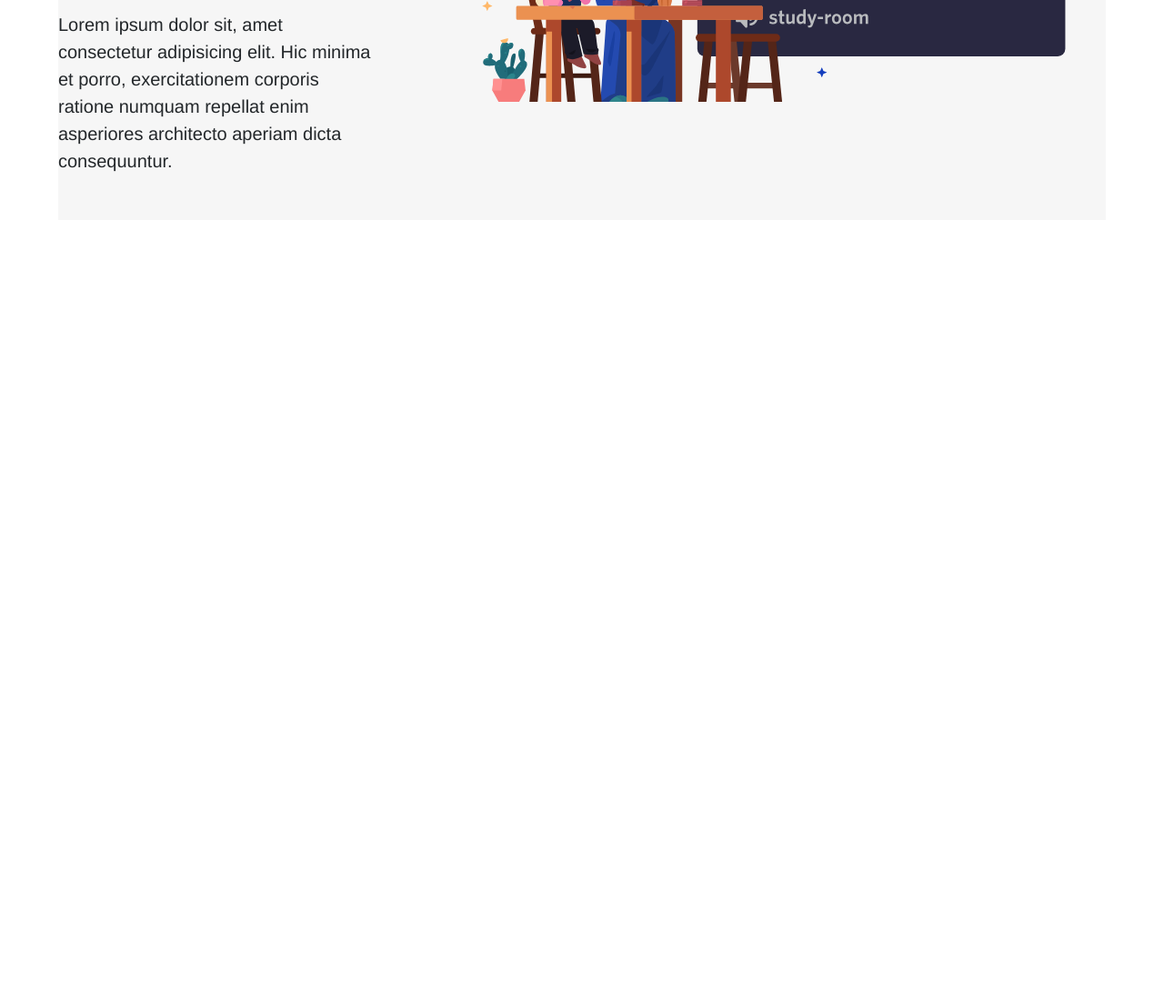
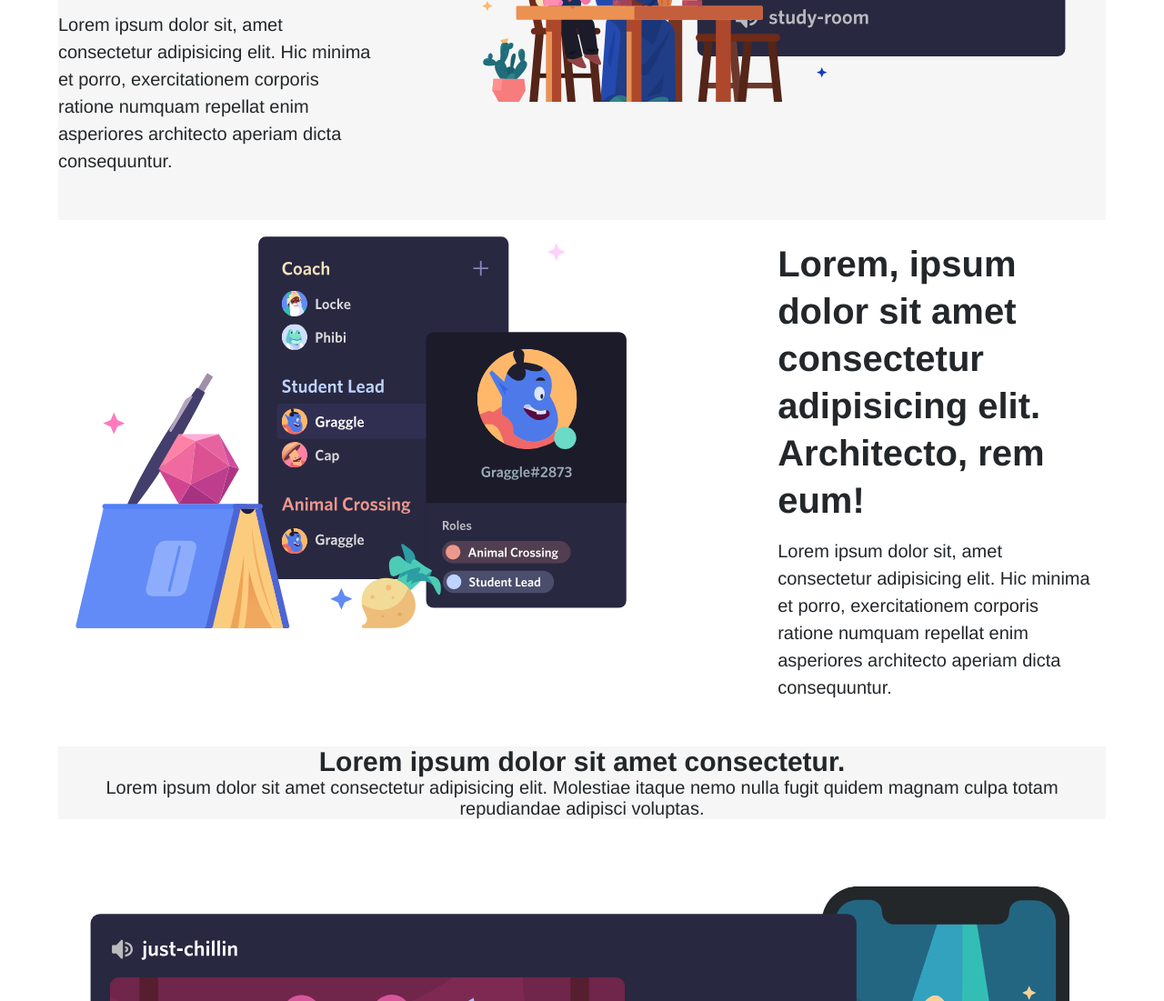
Before and after one commit to AlbertoCiuf/htmlcss-discord, a plain HTML site: page index.html in a window 1280 px wide. Shown: the part 1543-2644 px from the top of the page at 91% size. Before the commit the page ends 1785 px from the top, so only its background shows below. Drawn offline with Linux system fonts and the light colour scheme.

Commit message:
beta main sections

```diff
--- a/css/style.css
+++ b/css/style.css
@@ -120,8 +120,6 @@ header {
 }
 
 /* MAIN */
-
-
 main section:nth-child(even) {
   background-color: #F6F6F6;
 }
@@ -156,3 +154,11 @@ section.main-content img#mage-voice-connected {
 .main-content.text p {
   line-height: 1.5em;
 }
+
+.main-content .section-top, .main-content .section-bottom {
+  text-align: center;
+}
+
+.main-content .section-bottom img#big-videocall {
+  width: 100%;
+}
--- a/index.html
+++ b/index.html
@@ -86,9 +86,34 @@
         </section>
 
         <!-- sezione 3 -->
+        <section class="main-content container clearfix">
+          <img id="book-profile" src="img/item3.svg" alt="book">
+          <div class="main-content text">
+            <h2>
+            Lorem, ipsum dolor sit amet consectetur adipisicing elit. Architecto, rem eum!
+           </h2>
+            <p>
+              Lorem ipsum dolor sit, amet consectetur adipisicing elit. Hic minima et porro, exercitationem corporis ratione numquam repellat enim asperiores architecto aperiam dicta consequuntur.
+            </p>
+          </div>
+        </section>
+
         <!-- sezione 4 più grande -->
+        <section class="main-content container">
           <!-- sez4 top -->
+          <div class="section-top">
+            <h2>
+              Lorem ipsum dolor sit amet consectetur.
+            </h2>
+            <p>
+              Lorem ipsum dolor sit amet consectetur adipisicing elit. Molestiae itaque nemo nulla fugit quidem magnam culpa totam repudiandae adipisci voluptas.
+            </p>
+          </div>
           <!-- sez4 bot -->
+          <div class="section-bottom">
+            <img id="big-videocall" src="img/item4-big.svg" alt="big img videocall">
+          </div>
+        </section>
     </main>
   <!-- footer -->
 
```
